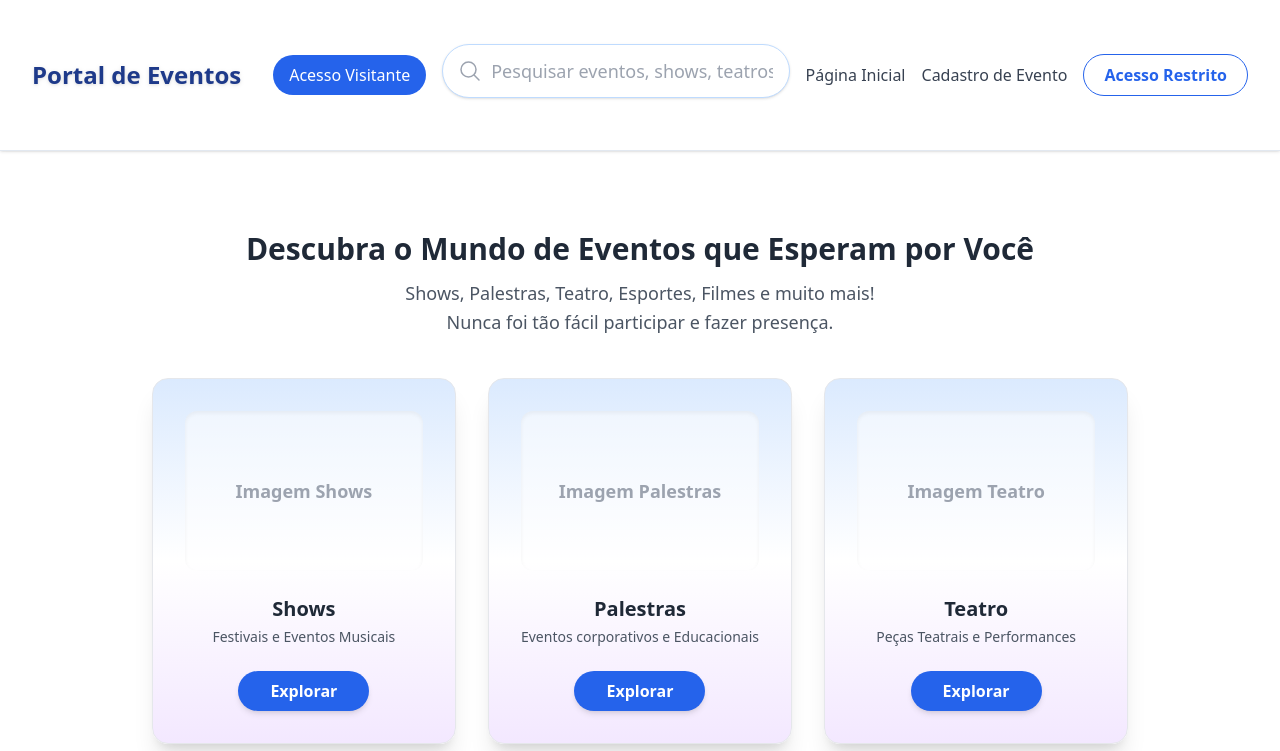
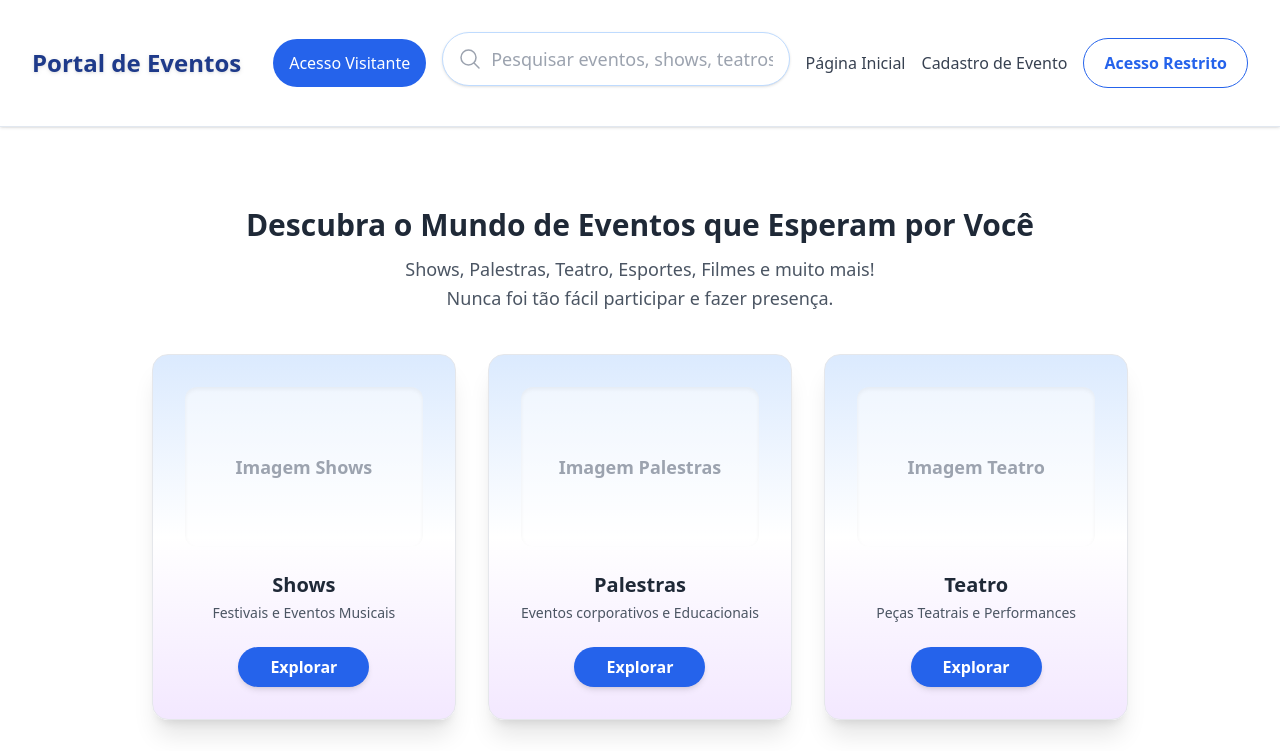
Before and after one commit to Andrehlb/portal-ingressos-frontend, a React (Vite) app: page / in a window 1280 px wide. Shown: the top 751 px of the page. Built offline with nearby package versions, Linux system fonts and the light colour scheme.

Commit message:
fix(style): adjust padding and height for Header component elements

```diff
--- a/src/components/Header.jsx
+++ b/src/components/Header.jsx
@@ -14,24 +14,25 @@ export default function Header({
     <header
       className="
         sticky top-0 z-50
-        flex flex-col gap-2
-        px-8 py-3
+        min-h-[0rem]
+        px-8 py-0
         bg-white/80
         backdrop-blur-md
         border-b border-slate-200
         shadow
         transition-all
       "
+      // flex flex-col gap-0
     >
       <div className="flex items-center justify-between gap-4 w-full">
         {/* ESQUERDA: Logo + Acesso Visitante */}
-        <div className="flex items-center gap-4">
+        <div className="flex items-center gap-4 h-full">
           <span className="text-2xl font-bold text-blue-900 drop-shadow select-none">
             Portal de Eventos
           </span>
           <button
             type="button"
-            className="ml-4 px-4 py-2 rounded-full bg-blue-600 text-white font-medium hover:bg-blue-700 transition"
+            className="ml-4 px-4 py-3 rounded-full bg-blue-600 text-white font-medium hover:bg-blue-700 transition"
             onClick={onAcessoVisitante}
           >
             Acesso Visitante
@@ -44,12 +45,12 @@ export default function Header({
           </div>
         )}
         {/* DIREITA: Navegação e acesso restrito */}
-        <div className="flex items-center gap-4">
+        <div className="flex items-center gap-4 h-full">
           <a href="/" className="text-gray-700 hover:underline text-base">Página Inicial</a>
           <a href="/eventos/cadastro" className="text-gray-700 hover:underline text-base">Cadastro de Evento</a>
           <button
             type="button"
-            className="border border-blue-600 text-blue-600 px-5 py-2 rounded-full font-semibold hover:bg-blue-50 transition"
+            className="border border-blue-600 text-blue-600 px-5 py-3 rounded-full font-semibold hover:bg-blue-50 transition"
             onClick={onAcessoRestrito}
           >
             Acesso Restrito
```
